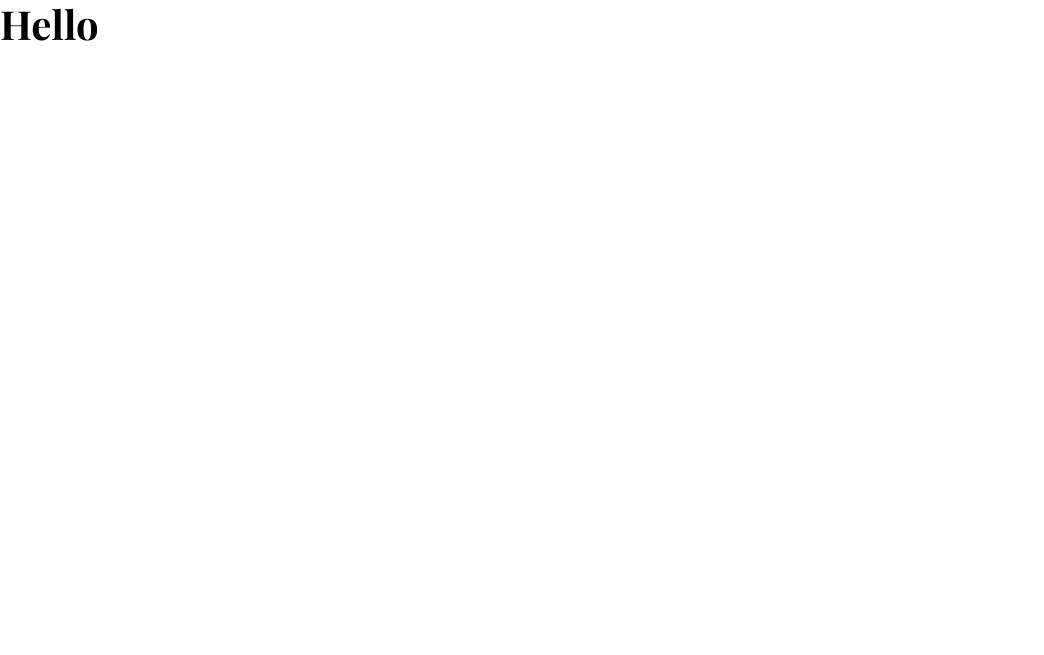
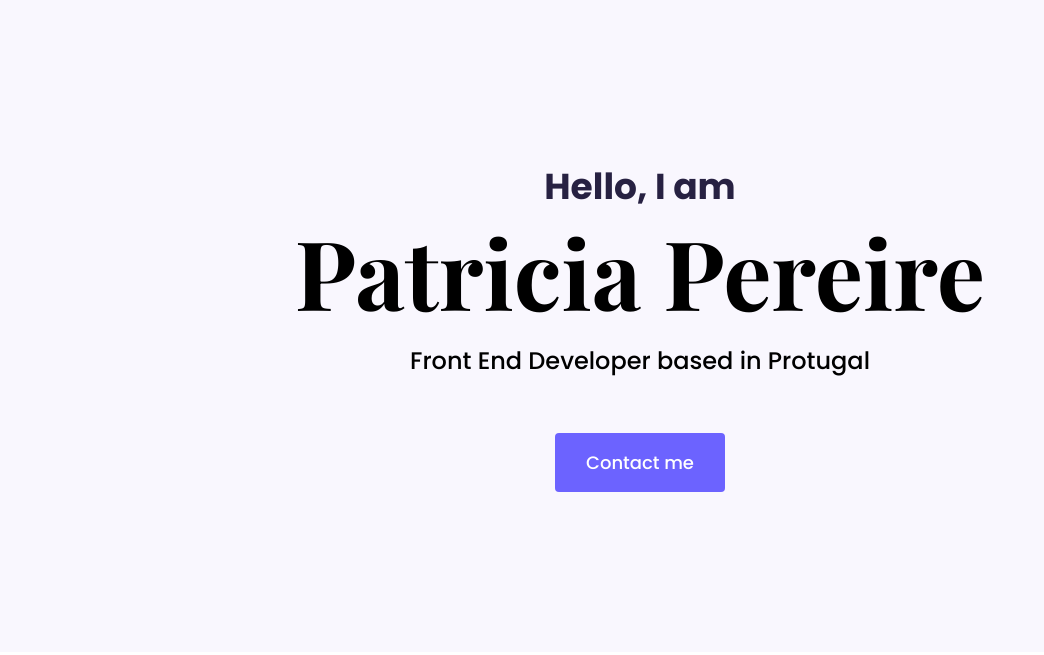
Before and after one commit to supertramp222/portfolio-shecodes, a plain HTML site: page index.html in a window 1280 px wide. Shown: the whole page, without its empty margins (0-1044 px from the left). Drawn offline with nearby package versions, Linux system fonts and the light colour scheme.

Commit message:
Added html and css for hero section

```diff
--- a/index.html
+++ b/index.html
@@ -31,6 +31,11 @@
     ></script>
   </head>
   <body>
-    <h1>Hello</h1>
+    <div class="hero">
+      <p>Hello, I am</p>
+      <h1>Patricia Pereire</h1>
+      <h2 class="mb-5">Front End Developer based in Protugal</h2>
+      <a href="#" class="btn btn-branding">Contact me</a>
+    </div>
   </body>
 </html>
--- a/styles/portfolio.css
+++ b/styles/portfolio.css
@@ -1,13 +1,60 @@
 /*font-family: 'Playfair Display', serif;
 font-family: 'Poppins', sans-serif;*/
-h1 {
-  font-family: "Playfair Display", serif;
+:root {
+  --branding-color: #6c63ff;
+  --heading-font-family: "Playfair Display", serif;
+  --default-font-family: "Poppins", sans-serif;
+  --secondary-color: #f9f7fe;
+}
+
+body {
+  font-family: var(--default-font-family);
+}
+
+h1,
+h2,
+h3,
+h4,
+h5,
+h6 {
+  font-family: var(--heading-font-family);
   color: #000;
   font-weight: bold;
 }
 
+h1 {
+  font-size: 96px;
+}
+
 p {
-  font-family: "Poppins", sans-serif;
   color: #000;
   font-weight: medium;
 }
+
+.hero {
+  background-color: var(--secondary-color);
+  text-align: center;
+  padding: 160px 0;
+}
+.hero p {
+  font-size: 36px;
+  font-weight: bold;
+  margin: 0;
+  color: #272142;
+}
+
+.hero h2 {
+  font-family: var(--default-font-family);
+  font-weight: normal;
+  line-height: 2;
+  font-size: 24px;
+}
+
+.btn-branding {
+  background: var(--branding-color);
+  border-radius: 4px;
+  color: white;
+  font-size: 18px;
+  line-height: 27px;
+  padding: 15px 30px;
+}
```
